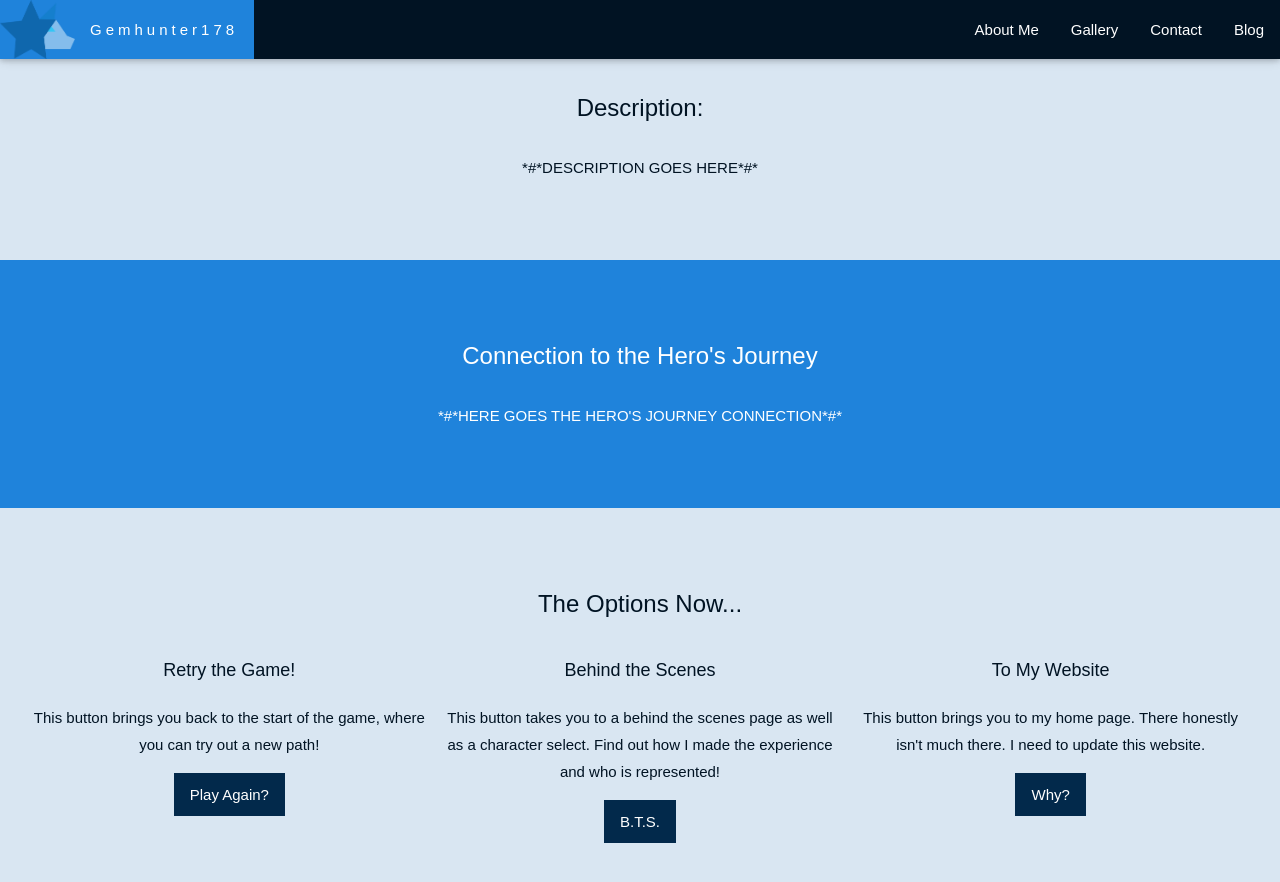
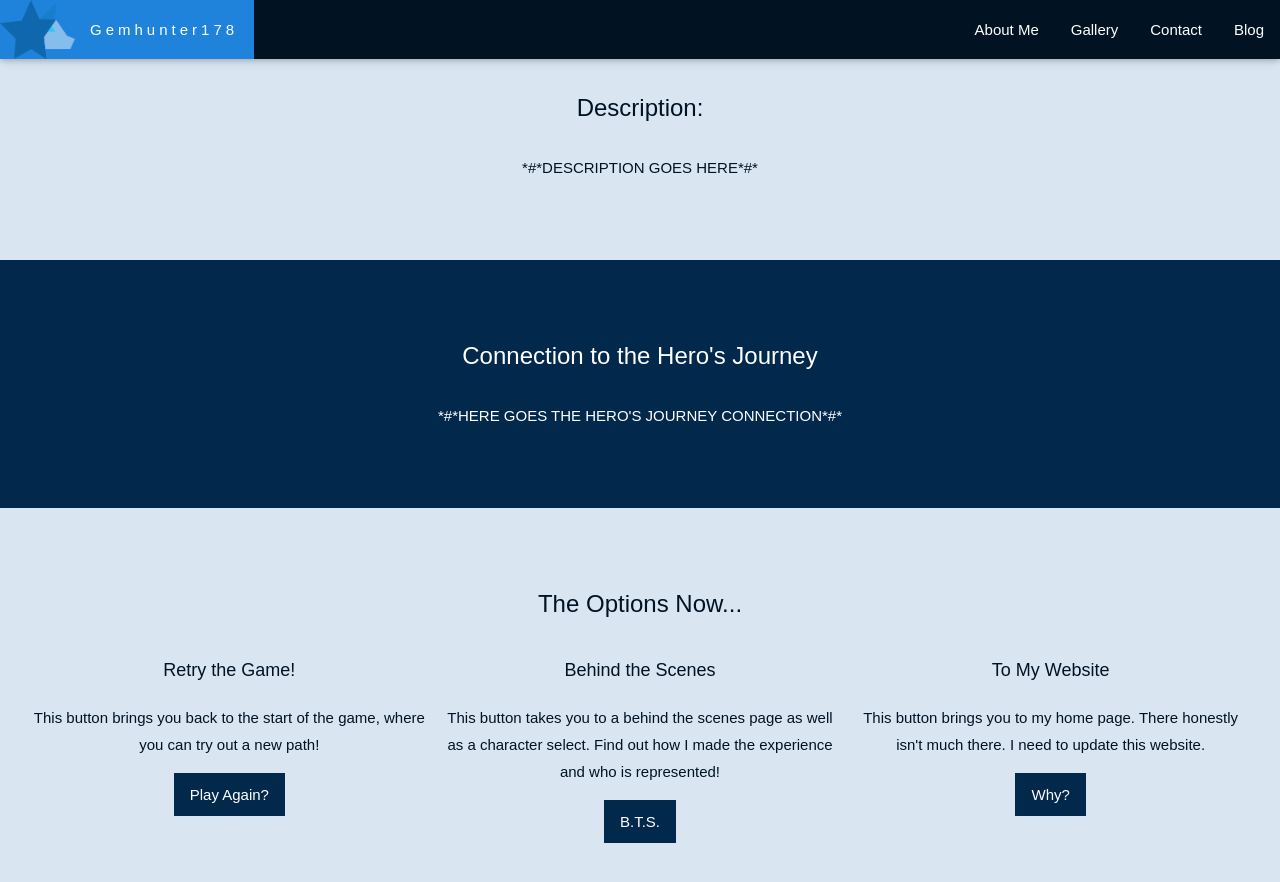
Before and after one commit to gemhunter178/gemhunter178.github.io, a Jekyll site: the page schoolprojects/PHIL1667/Err_Default_Char.html, which Jekyll copies as it is, in a window 1280 px wide and 900 px high, scrolled down 663 px. Shown: the top 882 px of the window. Built offline with Jekyll 4.4.1, drawn with Linux system fonts in a browser that asks for light colours; some web fonts are replaced; grey boxes are pictures that could not be loaded.

Commit message:
Update Err_Default_Char.html

```diff
--- a/schoolprojects/PHIL1667/Err_Default_Char.html
+++ b/schoolprojects/PHIL1667/Err_Default_Char.html
@@ -97,7 +97,7 @@ body, html {
 
 		</div>
 	</div>
-	<div class="w3-container pentagonite-faded" style="padding:64px 16px" id="journey">
+	<div class="w3-container pentagonite-darkish" style="padding:64px 16px" id="journey">
     <!--SECOND BLURB-->
     <h3 class="w3-center">Connection to the Hero's Journey</h3>
 
```
